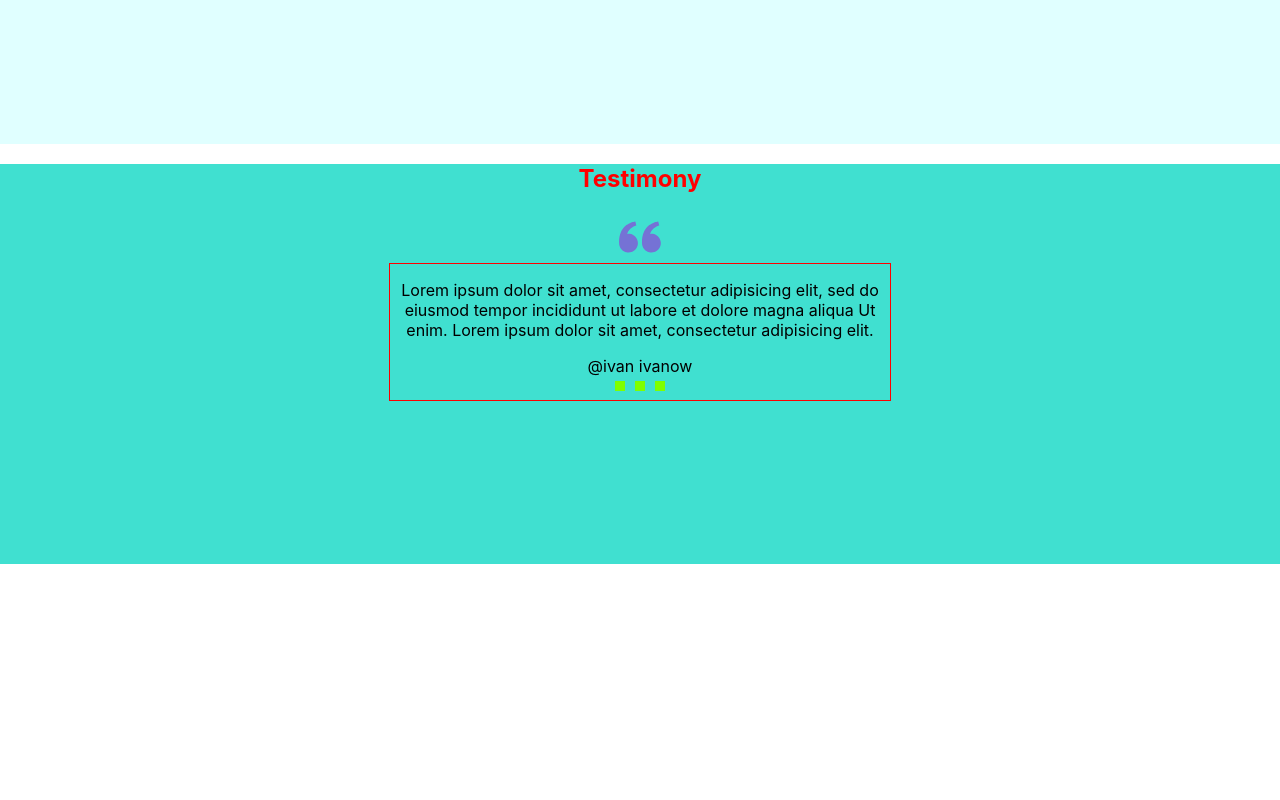
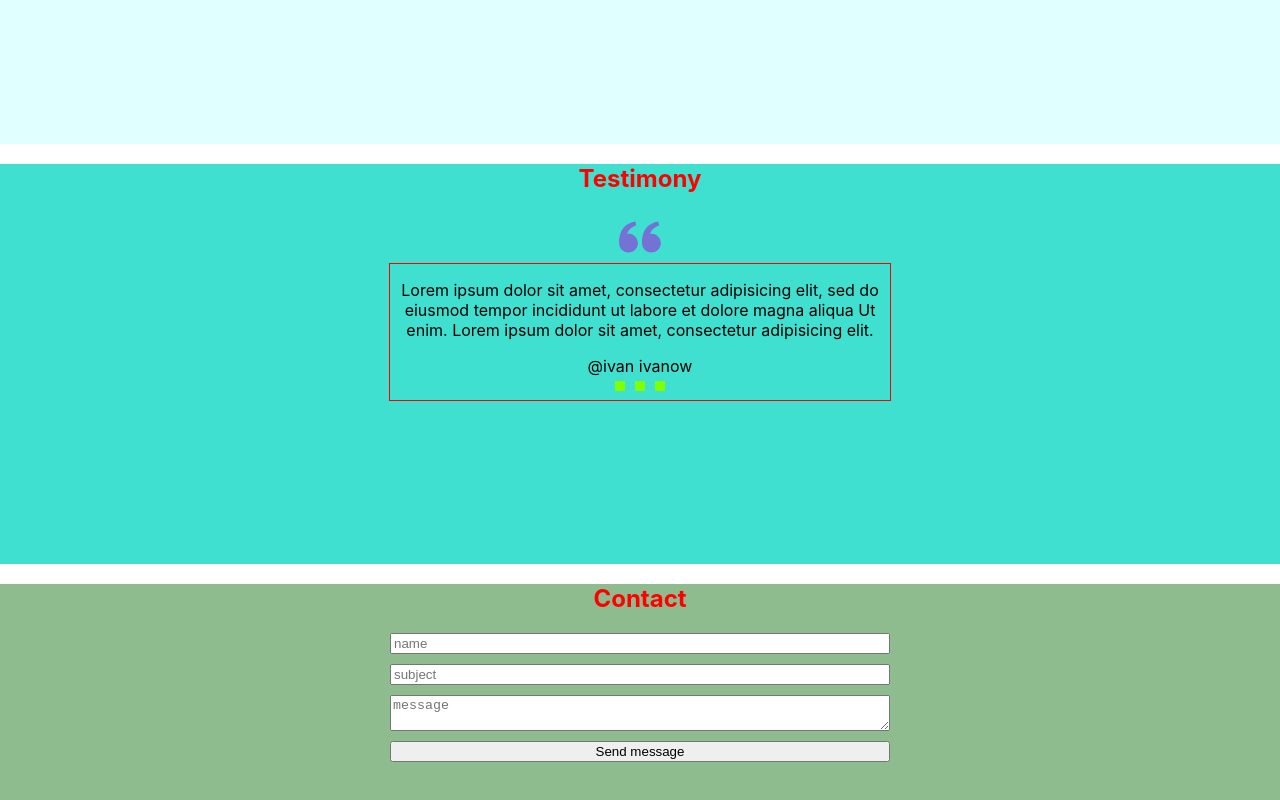
Before and after one commit to DubavetsOlga/incubator, a React app in the folder portfolio-start-project-main/: page / in a window 1280 px wide. Shown: the part 2350-3150 px from the top of the page. Before the commit the page ends 2914 px from the top, so only its background shows below. Built offline with nearby package versions, Linux system fonts and the light colour scheme.

Commit message:
Added contact section with components

```diff
--- a/portfolio-start-project-main/src/App.tsx
+++ b/portfolio-start-project-main/src/App.tsx
@@ -1,5 +1,6 @@
 import './App.css';
 import { Header } from './layout/header/Header';
+import { Contact } from './layout/sections/contact/Contact';
 import { Main }   from './layout/sections/main/Main';
 import { Skills } from './layout/sections/skills/Skills';
 import { Testimony } from './layout/sections/testimony/Testimony';
@@ -13,6 +14,7 @@
             <Skills/>
             <Works/>
             <Testimony/>
+            <Contact/>
         </div>
     );
 }
--- /dev/null
+++ b/portfolio-start-project-main/src/components/Button.tsx
@@ -0,0 +1,5 @@
+import styled from "styled-components";
+
+export const Button = styled.button`
+
+`;
--- /dev/null
+++ b/portfolio-start-project-main/src/layout/sections/contact/Contact.tsx
@@ -0,0 +1,36 @@
+import React from "react";
+import styled from "styled-components";
+import { SectionTitle } from "../../../components/SectionTitle";
+import { Button } from "../../../components/Button";
+
+export const Contact = () => {
+    return (
+        <StyledContact>
+            <SectionTitle>Contact</SectionTitle>
+            <StyledForm>
+                <Field placeholder="name"/>
+                <Field placeholder="subject"/>
+                <Field placeholder="message" as="textarea"/>
+                <Button type="submit">Send message</Button>
+            </StyledForm>
+        </StyledContact>
+    );
+};
+
+const StyledContact = styled.section`
+    min-height: 50vh;
+    background-color: darkseagreen;
+`;
+
+const StyledForm = styled.form`
+    max-width: 500px;
+    width: 100%;
+    display: flex;
+    flex-direction: column;
+    gap: 10px;
+    margin: 0 auto;
+`;
+
+const Field = styled.input`
+
+`;
```
